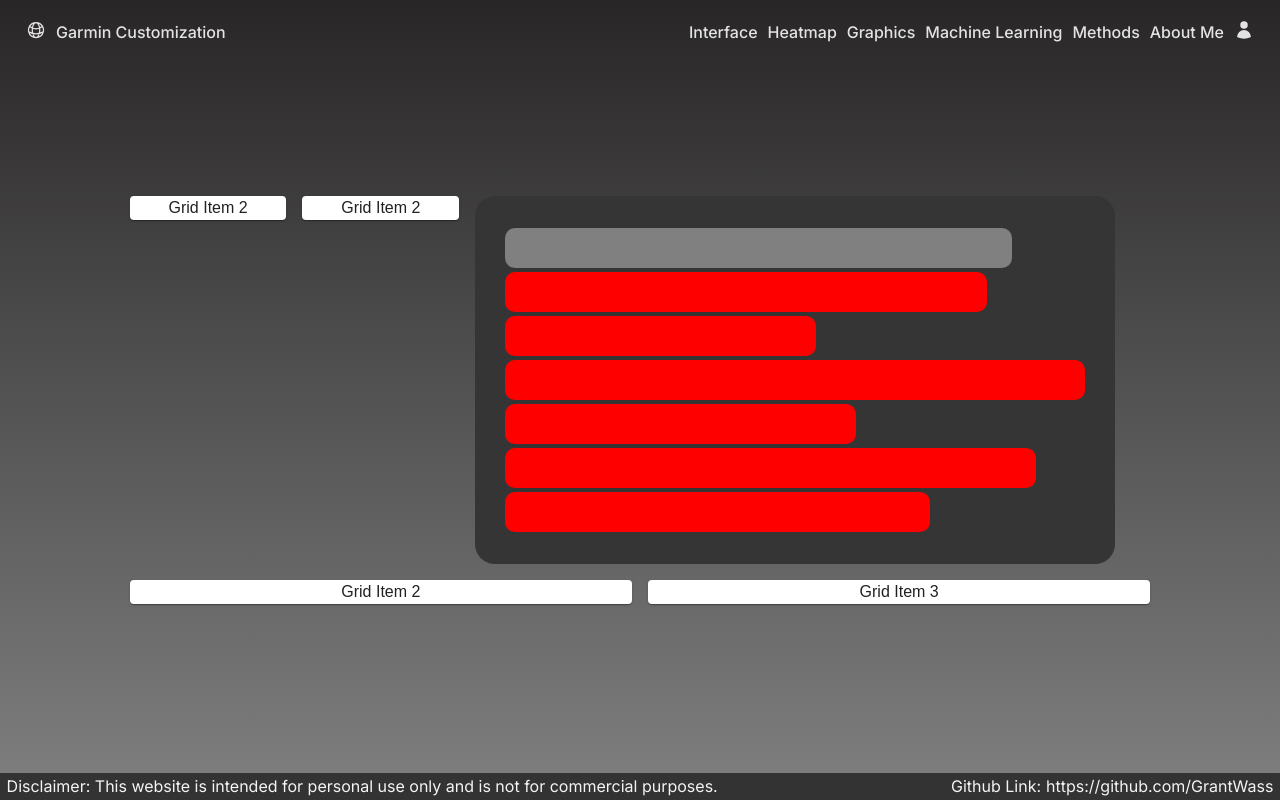
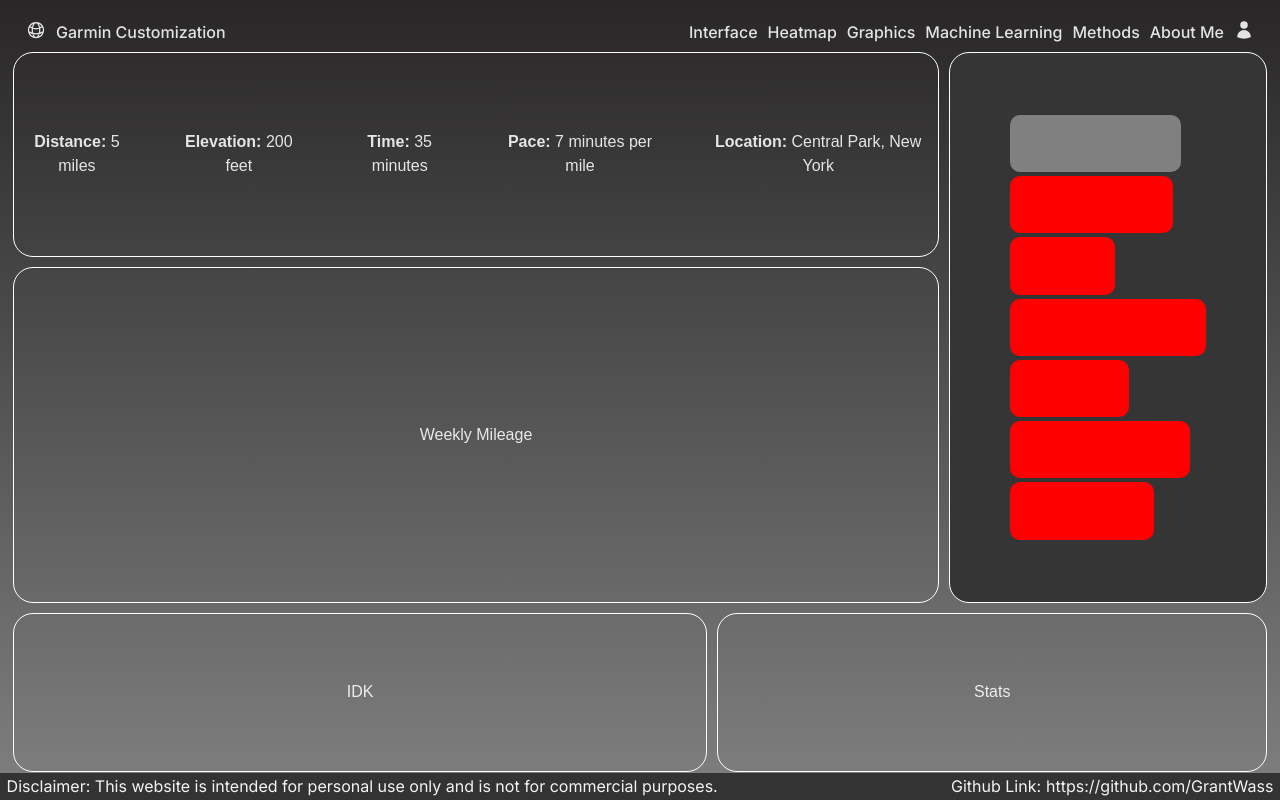
Before and after one commit to GrantWass/GarminCustomization, a React (Vite) app in the folder Garmin/: page /interface in a window 1280 px wide. Built offline with nearby package versions, Linux system fonts and the light colour scheme; no server answers.

Commit message:
figured out global variable issues

```diff
--- a/Garmin/src/interface/Interface.jsx
+++ b/Garmin/src/interface/Interface.jsx
@@ -1,6 +1,6 @@
 import React, { useState, useEffect } from 'react';
 import MileageGraph from './MileageGraph';
-import { Grid, Paper } from '@mui/material';
+import LastRun from './LastRun'
 
 
 const MockData = [
@@ -57,24 +57,23 @@ const MockData = [
 
   const Interface = () => {
     return (
-    <Grid container spacing={2}>
-      <Grid item xs={2}>
-        <Paper>Grid Item 2</Paper>
-      </Grid>
-      <Grid item xs={2}>
-        <Paper>Grid Item 2</Paper>
-      </Grid>
-      <Grid item xs={8}>
+    <div className="grid-container">
+      <div className="grid_spot last-run">
+        <LastRun/>
+      </div>
+      <div className="grid_spot item2">
+        Weekly Mileage
+      </div>
+      <div className="grid_spot mileage-graph">
         <MileageGraph data={MockData} />
-      </Grid>
-      <Grid item xs={6}>
-        <Paper>Grid Item 2</Paper>
-      </Grid>
-      <Grid item xs={6}>
-        <Paper>Grid Item 3</Paper>
-      </Grid>
-      {/* Add more Grid items here */}
-    </Grid>
+      </div>
+      <div className="grid_spot item4">
+        Stats
+      </div>
+      <div className="grid_spot item5">
+        IDK
+      </div>
+    </div>
     );
   };
 
--- /dev/null
+++ b/Garmin/src/interface/LastRun.jsx
@@ -0,0 +1,21 @@
+const run = {
+    distance: '5 miles',
+    elevation: '200 feet',
+    time: '35 minutes',
+    pace: '7 minutes per mile',
+    location: 'Central Park, New York'
+  };
+
+const RunDetails = () => {
+    return (
+      <div className="last-run">
+        <p><strong>Distance:</strong> {run.distance}</p>
+        <p><strong>Elevation:</strong> {run.elevation}</p>
+        <p><strong>Time:</strong> {run.time}</p>
+        <p><strong>Pace:</strong> {run.pace}</p>
+        <p><strong>Location:</strong> {run.location}</p>
+      </div>
+    );
+  };
+
+  export default RunDetails;
--- a/Garmin/src/interface/MileageGraph.jsx
+++ b/Garmin/src/interface/MileageGraph.jsx
@@ -6,7 +6,7 @@ const MileageGraph = ({ data }) => {
   const maxDistance = Math.max(...distances);
 
   return (
-    <div className='mileage-graph' style={{ display: 'flex', height: 'auto', width: '50vw', flexDirection:'column-reverse'}}>
+    <div className='mileage-graph'>
       {distances.map((distance, index) => (
         <div
         key={index}
--- a/Garmin/src/interface/interface.css
+++ b/Garmin/src/interface/interface.css
@@ -1,13 +1,60 @@
 .mileage-bar{
     border-radius: 10px;
-    height: 5vh;
+    height: 15%;
     margin: 2px 0px;
 }
 
-.mileage-graph{
+/* Interface.css */
+.grid-container {
+    display: grid;
+    grid-template-areas:
+      "last-run last-run last-run last-run mileage-graph mileage-graph"
+      "item2 item2 item2 item2 mileage-graph mileage-graph"
+      "item2 item2 item2 item2 mileage-graph mileage-graph"
+      "item5 item5 item5 item4 item4 item4";
+    gap: 10px;
+    width:98vw;
+    height:90vh;
+    margin-top: 3vh;
+  }
+
+  .grid_spot {
+    border: 1px solid #ffffff;
+    height: 100%;
+    display: flex;
+    align-items: center;
+    justify-content: center;
+    border-radius: 20px;
+  }
+
+  .last-run {
+    grid-area: last-run;
+    display: flex;
+    flex-direction: row;
+    gap:30px;
+    max-width: 80vw;
+  }
+
+  .item2 {
+    grid-area: item2;
+  }
+
+  .mileage-graph {
+    grid-area: mileage-graph;
     background-color: rgb(54, 53, 53);
     padding: 30px;
     border-radius: 20px;
+    display: flex;
+    flex-direction: column-reverse;
+    height: 100%;
+    width: 100%;
+    min-width: 20vw;
+  }
 
+  .item4 {
+    grid-area: item4;
+  }
 
-}
+  .item5 {
+    grid-area: item5;
+  }
```
Also changed, not shown: 1 other file (tests, documents, lock files or other folders).
